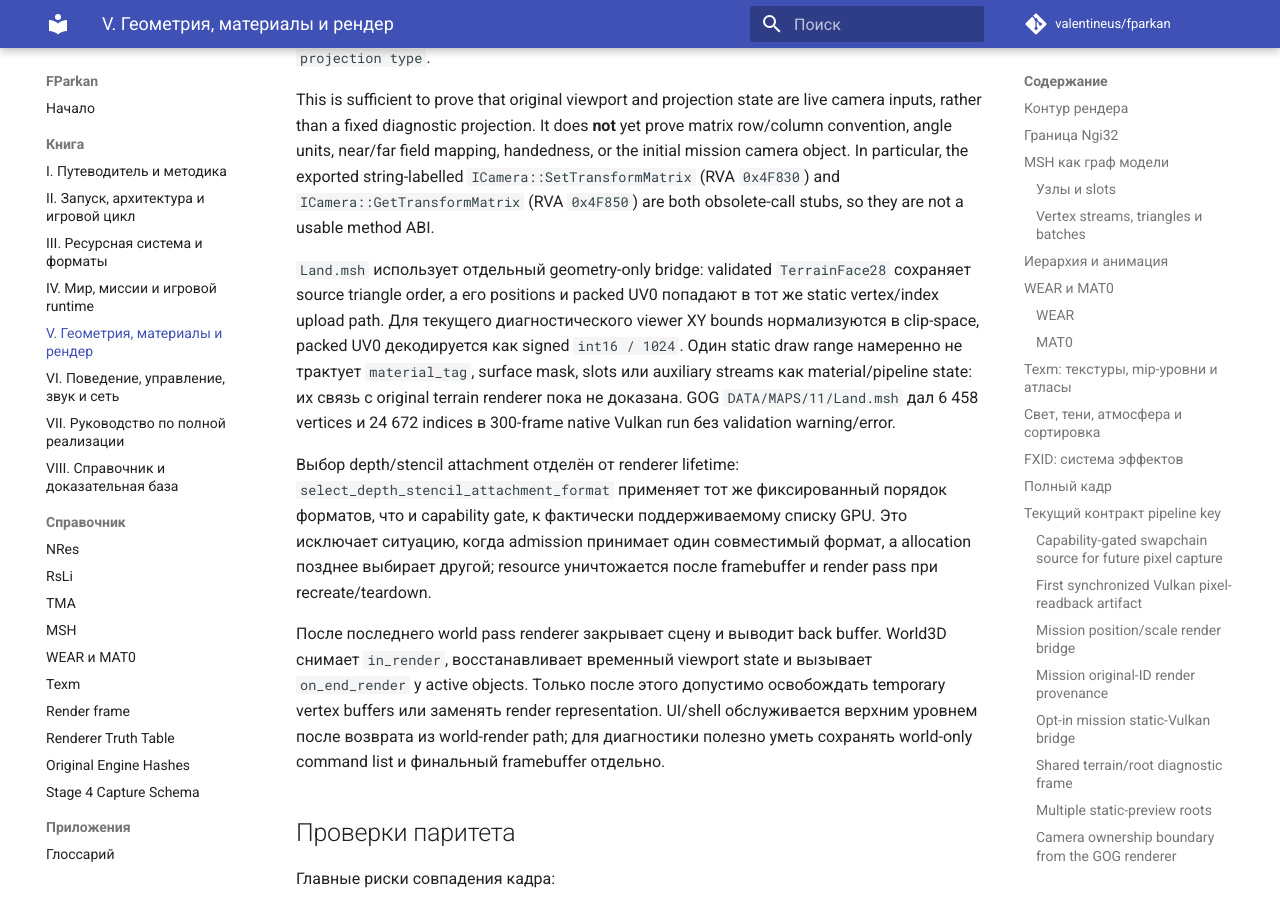
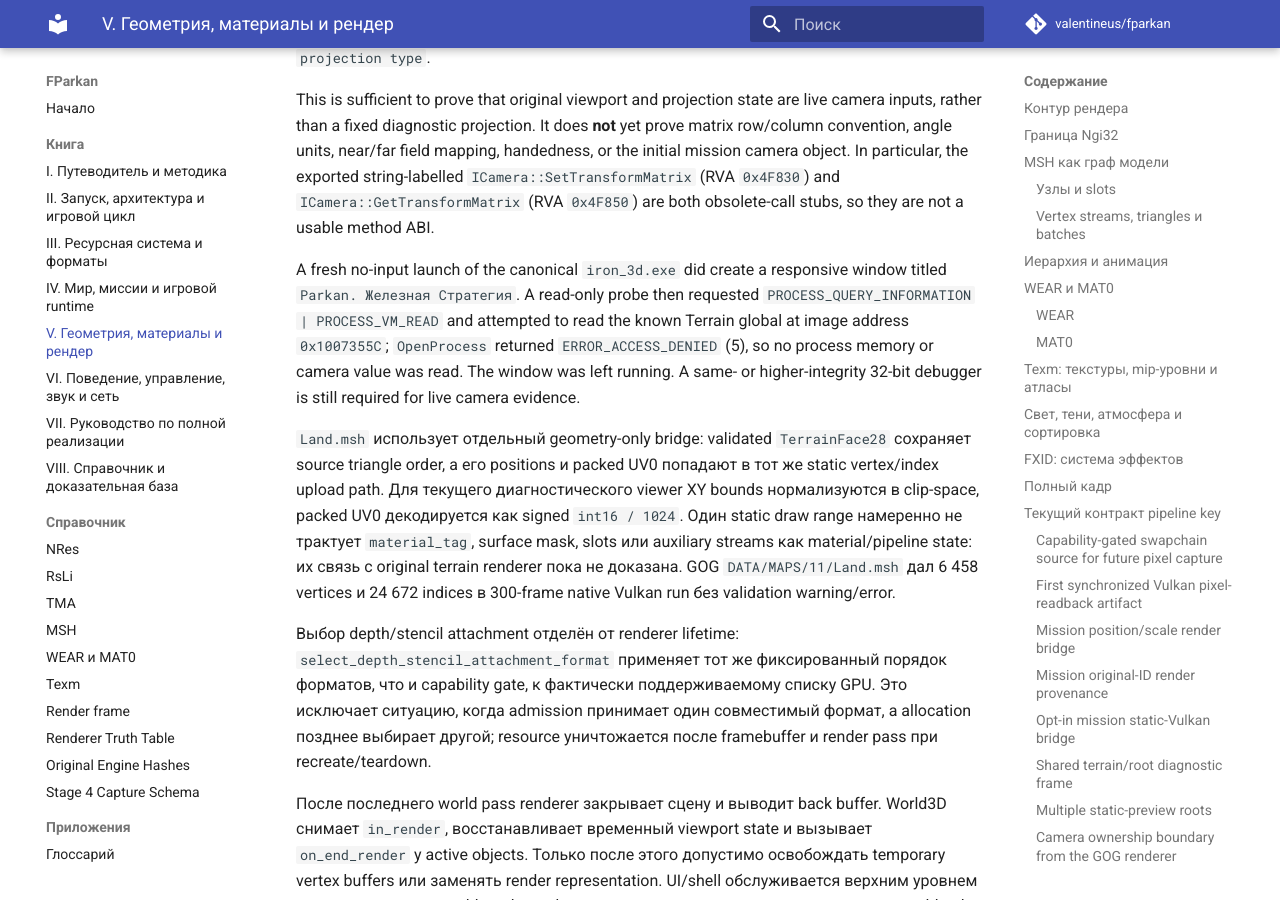
Before and after one commit to valentineus/fparkan, an MkDocs documentation site: the page built from docs/tomes/05-render.md, in a window 1280 px wide and 900 px high, scrolled down 26938 px. Built offline with MkDocs 1.6.1 and Material for MkDocs 9.7.7, drawn with Linux system fonts in a browser that asks for light colours; comment, search, counter and statistics services are not loaded.

Commit message:
docs(evidence): record blocked live camera probe

```diff
--- a/docs/tomes/05-render.md
+++ b/docs/tomes/05-render.md
@@ -1279,6 +1279,14 @@ string-labelled `ICamera::SetTransformMatrix` (RVA `0x4F830`) and
 `ICamera::GetTransformMatrix` (RVA `0x4F850`) are both obsolete-call stubs, so
 they are not a usable method ABI.
 
+A fresh no-input launch of the canonical `iron_3d.exe` did create a responsive
+window titled `Parkan. Железная Стратегия`. A read-only probe then requested
+`PROCESS_QUERY_INFORMATION | PROCESS_VM_READ` and attempted to read the known
+Terrain global at image address `0x1007355C`; `OpenProcess` returned
+`ERROR_ACCESS_DENIED` (5), so no process memory or camera value was read. The
+window was left running. A same- or higher-integrity 32-bit debugger is still
+required for live camera evidence.
+
 `Land.msh` использует отдельный geometry-only bridge: validated `TerrainFace28`
 сохраняет source triangle order, а его positions и packed UV0 попадают в тот же
 static vertex/index upload path. Для текущего диагностического viewer XY bounds
```
